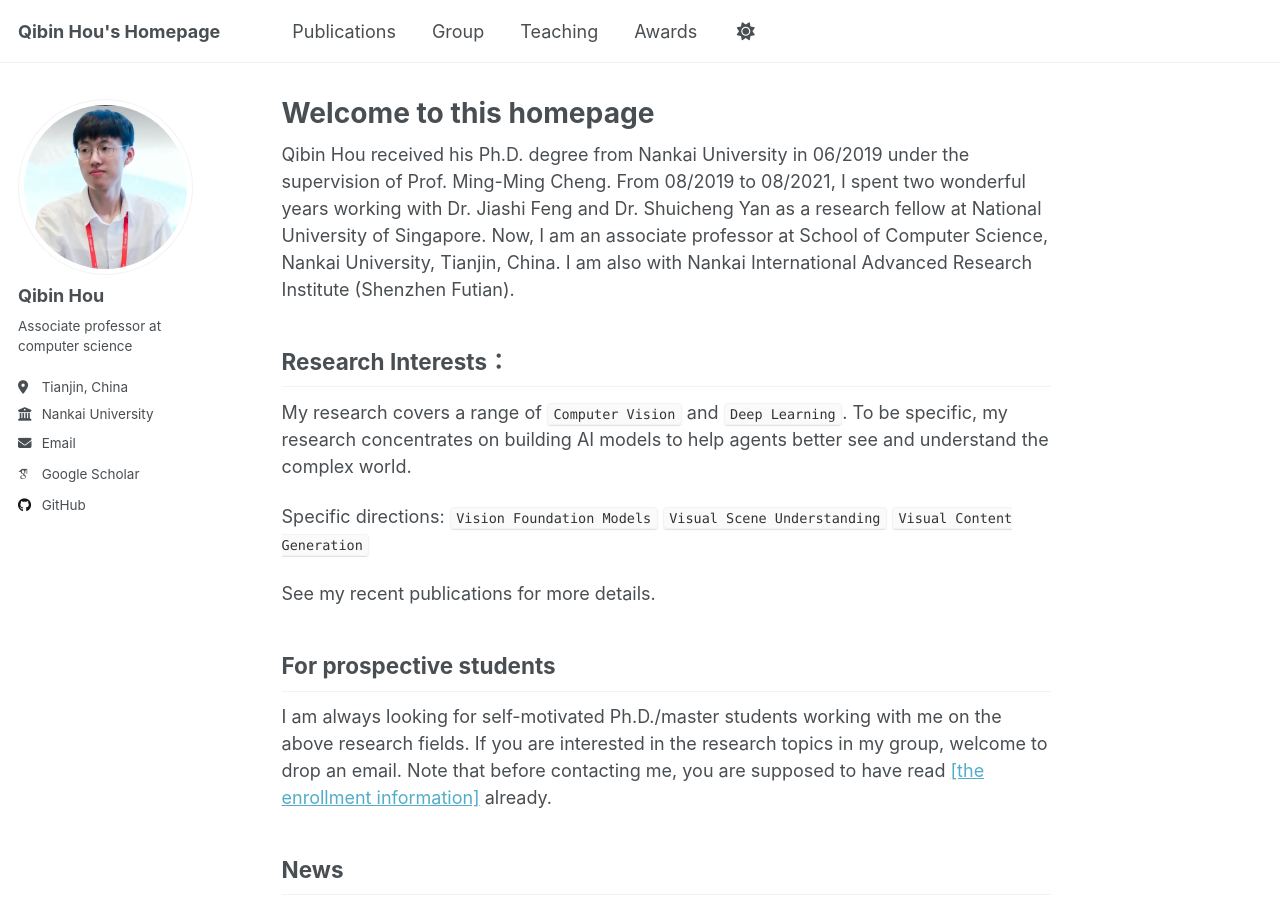
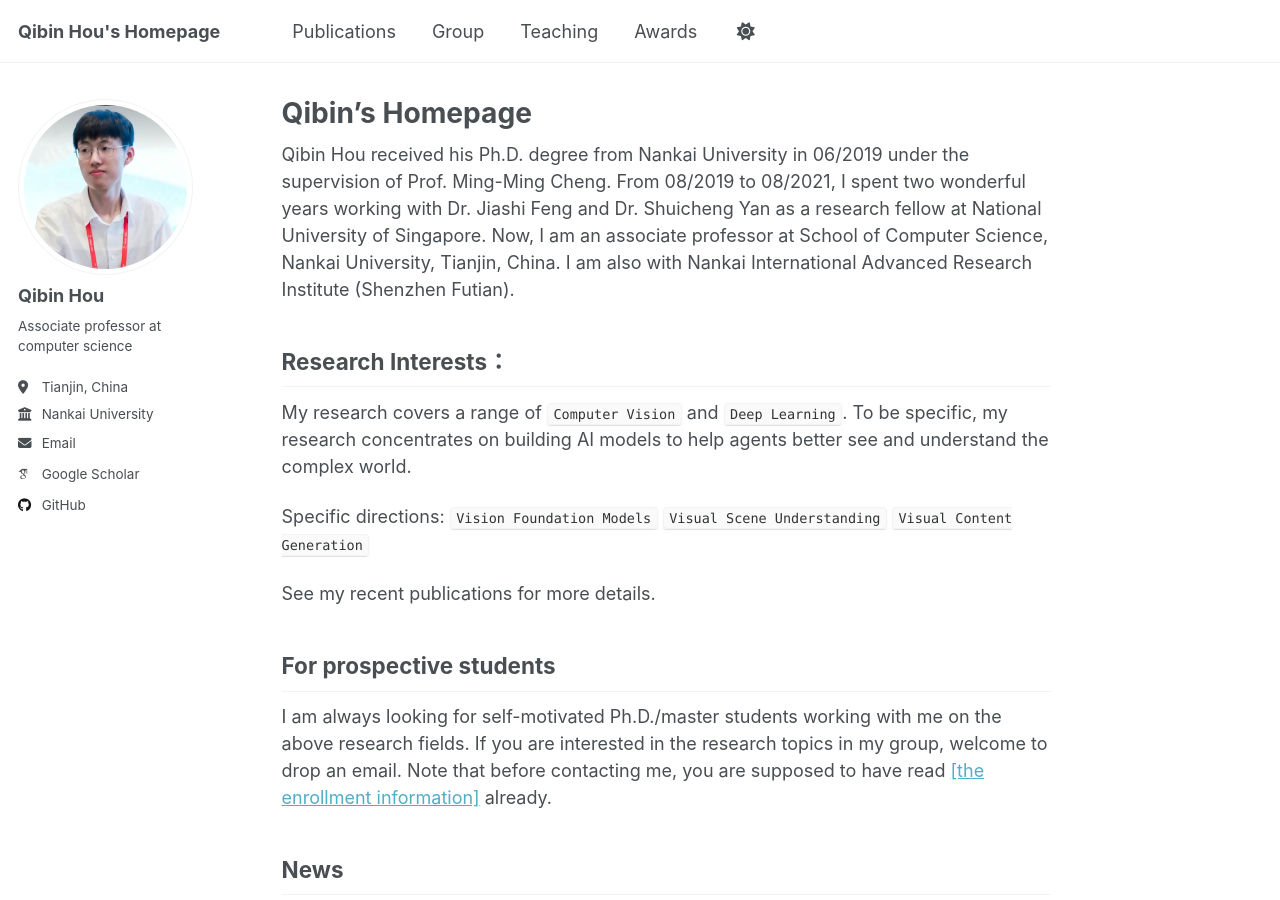
Before and after one commit to houqb/houqb.github.io, a Jekyll site: the page built from _pages/about.md, in a window 1280 px wide and 900 px high. Built offline with Jekyll 4.4.1, drawn with Linux system fonts in a browser that asks for light colours; some web fonts are replaced.

Commit message:
Update about.md

```diff
--- a/_pages/about.md
+++ b/_pages/about.md
@@ -1,6 +1,6 @@
 ---
 permalink: /
-title: "Welcome to  this homepage"
+title: "Qibin's Homepage"
 author_profile: true
 redirect_from:
   - /about/
```
